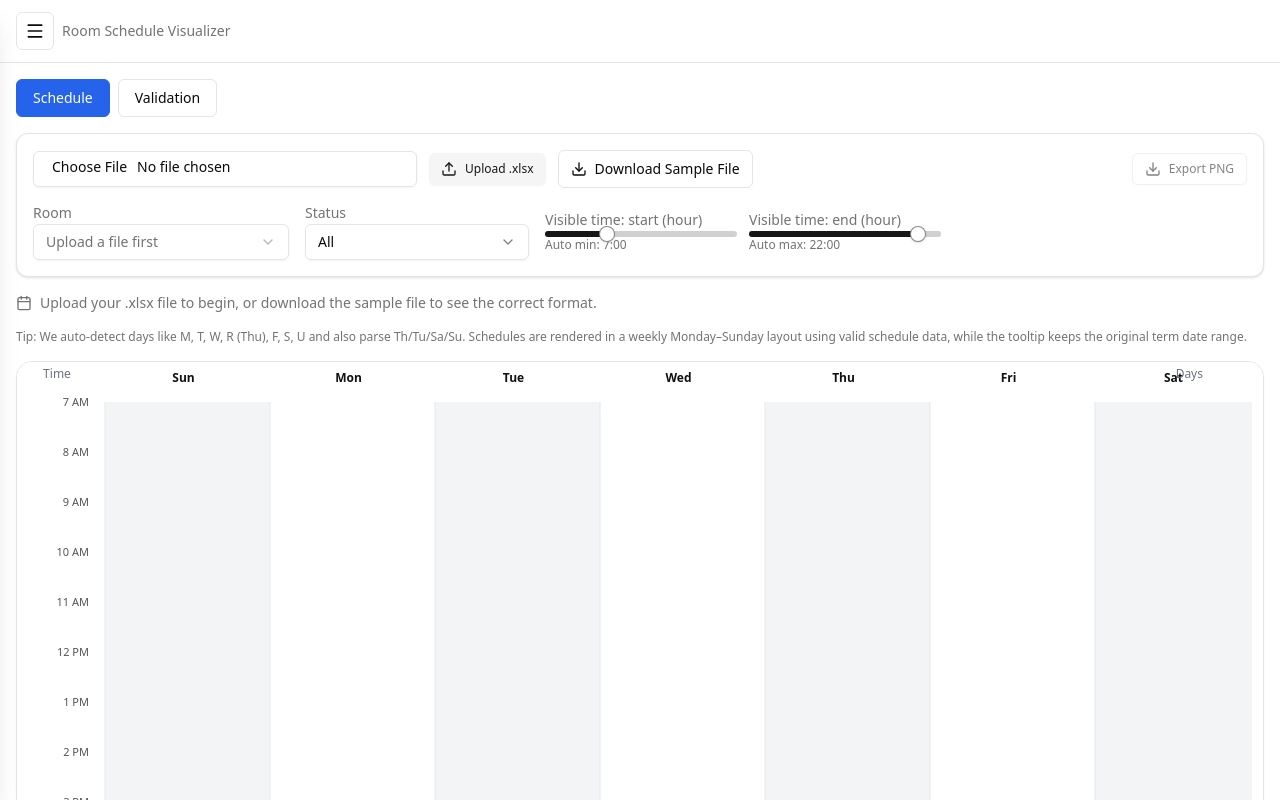
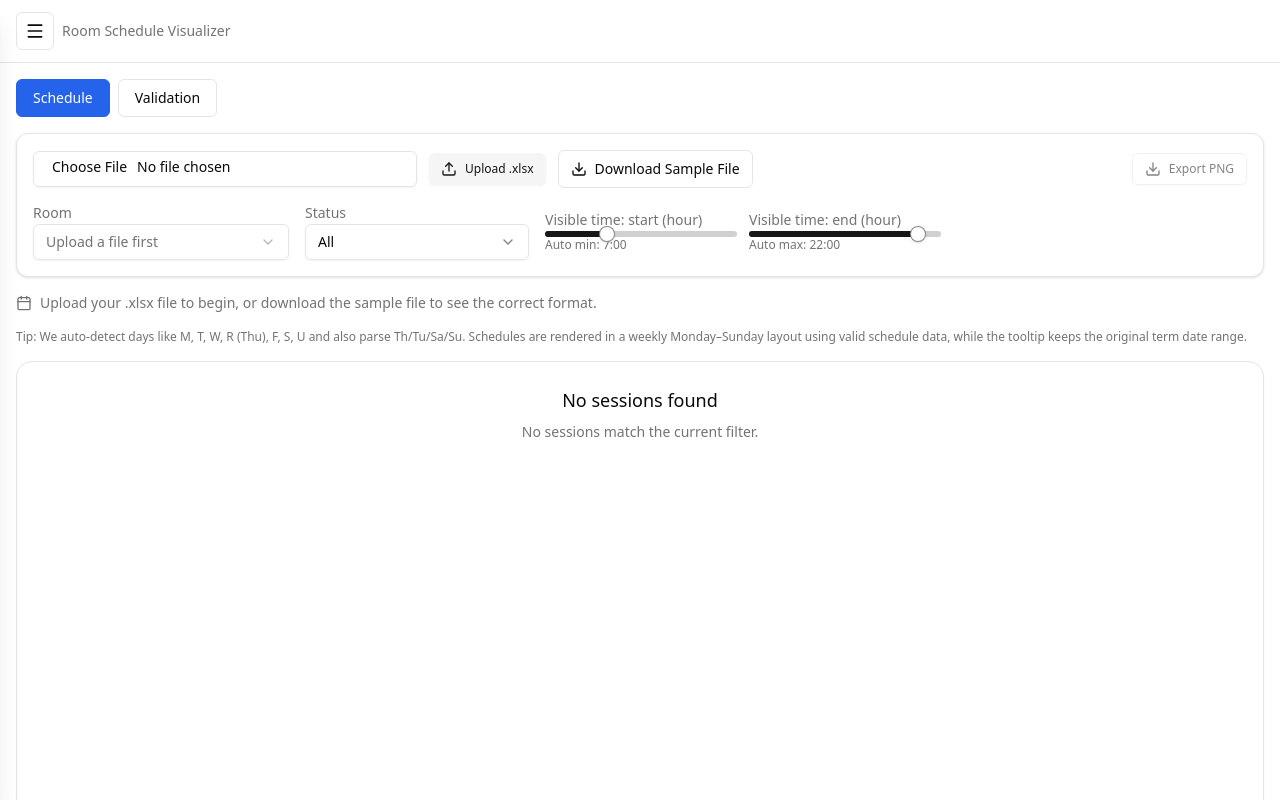
Before and after one commit to snowwolf163/room-visualizer, a React (Vite) app: page /#/ in a window 1280 px wide. Built offline with nearby package versions, Linux system fonts and the light colour scheme.

Commit message:
Add empty state message when no sessions match room and status filter

```diff
--- a/src/RoomScheduleVisualizer.tsx
+++ b/src/RoomScheduleVisualizer.tsx
@@ -833,6 +833,18 @@ export default function RoomScheduleVisualizer({
 		  ref={graphContainerRef}
 		  className="h-full w-full overflow-auto rounded-2xl border bg-card text-card-foreground shadow-sm"
 		>
+          {sessions.length === 0 ? (
+			<div className="text-center space-y-2 p-6">
+			  <div className="text-lg font-medium">
+				No sessions found
+			  </div>
+			  <div className="text-sm text-muted-foreground">
+				{room
+				  ? `No "${statusFilter}" sessions found for room "${room}".`
+				  : `No sessions match the current filter.`}
+			  </div>
+			</div>
+		  ) : (
 			<ScheduleSvg
 			  width={width}
 			  height={height}
@@ -852,6 +864,7 @@ export default function RoomScheduleVisualizer({
 			  setHoveredGroupKey={setHoveredGroupKey}
 			  toggleTooltip={toggleTooltip}
 			/>
+		  )}
         </div>
       </div>
     )}
```
Lines whose indentation alone changed are shown as unchanged.
